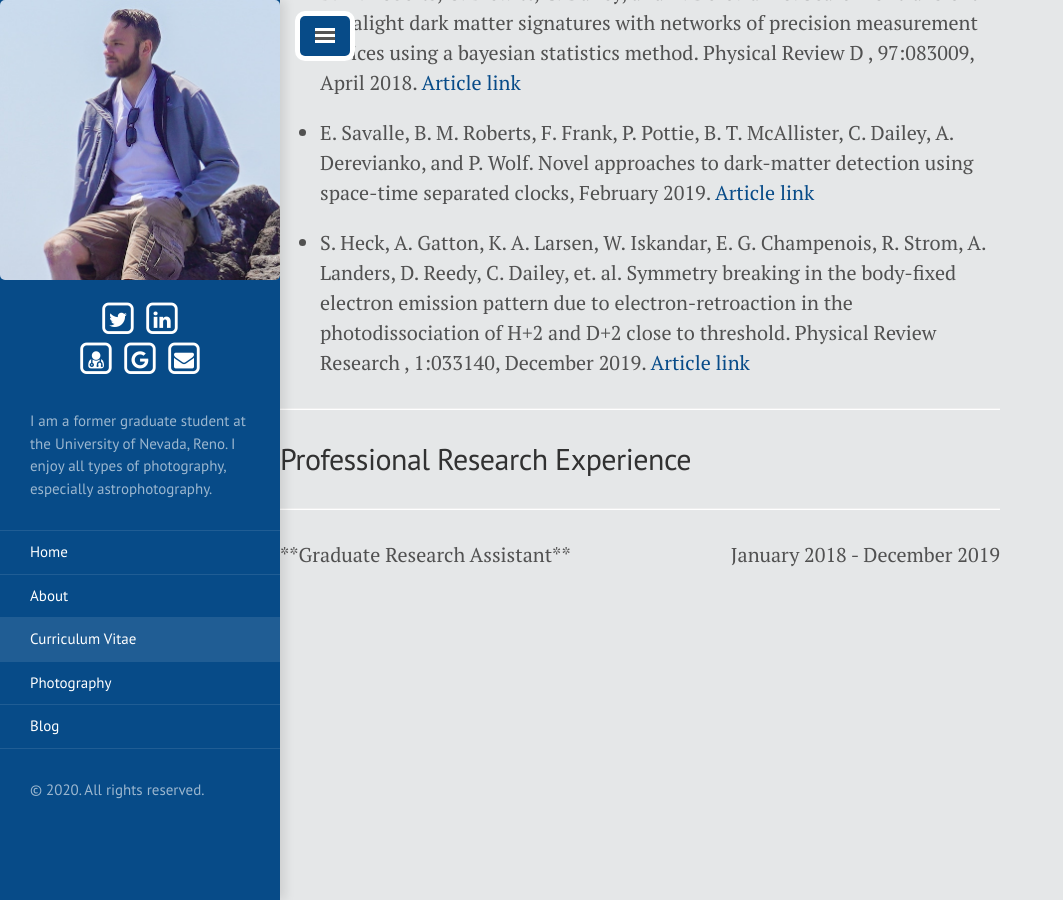
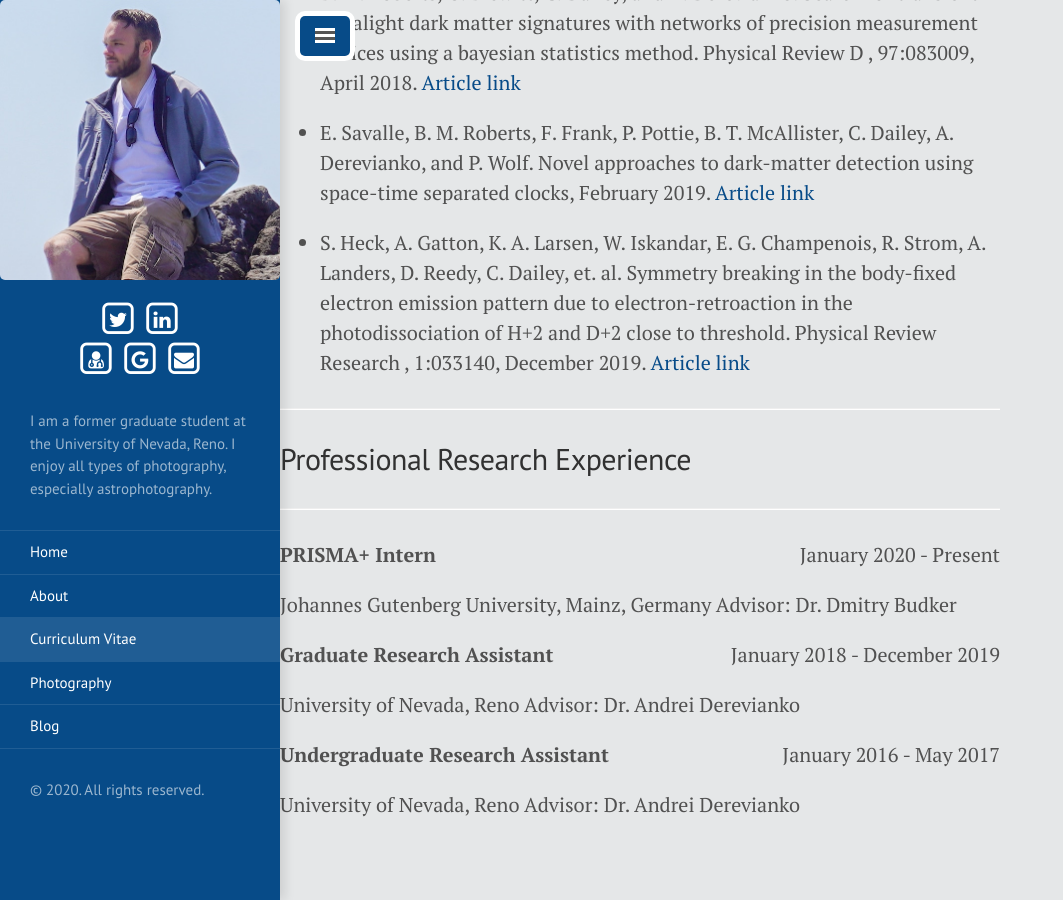
Before and after one commit to TakeTwiceDailey/TakeTwiceDailey.github.io, a Jekyll site: the page built from cv.md, in a window 1280 px wide and 900 px high, scrolled down 1263 px. Shown: the whole window, without its empty margins (0-1063 px from the left). Built offline with Jekyll 4.4.1, drawn with Linux system fonts in a browser that asks for light colours; nearby versions of some CDN libraries.

Commit message:
more research

```diff
--- a/cv.md
+++ b/cv.md
@@ -88,8 +88,28 @@ ___
 ___
 
 <p style="text-align:left;">
-    **Graduate Research Assistant**
+    <b>PRISMA+ Intern</b>
+    <span style="float:right;">
+        January 2020 - Present
+    </span>
+</p>
+Johannes Gutenberg University, Mainz, Germany
+Advisor: Dr. Dmitry Budker
+
+<p style="text-align:left;">
+    <b>Graduate Research Assistant</b>
     <span style="float:right;">
         January 2018 - December 2019
     </span>
 </p>
+University of Nevada, Reno
+Advisor: Dr. Andrei Derevianko
+
+<p style="text-align:left;">
+    <b>Undergraduate Research Assistant</b>
+    <span style="float:right;">
+        January 2016 - May 2017
+    </span>
+</p>
+University of Nevada, Reno
+Advisor: Dr. Andrei Derevianko
```
